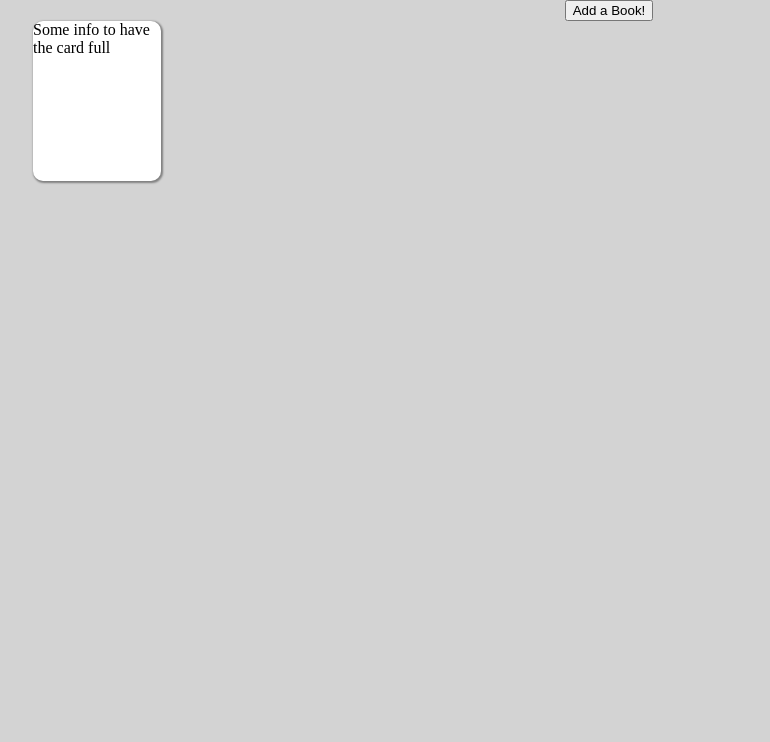
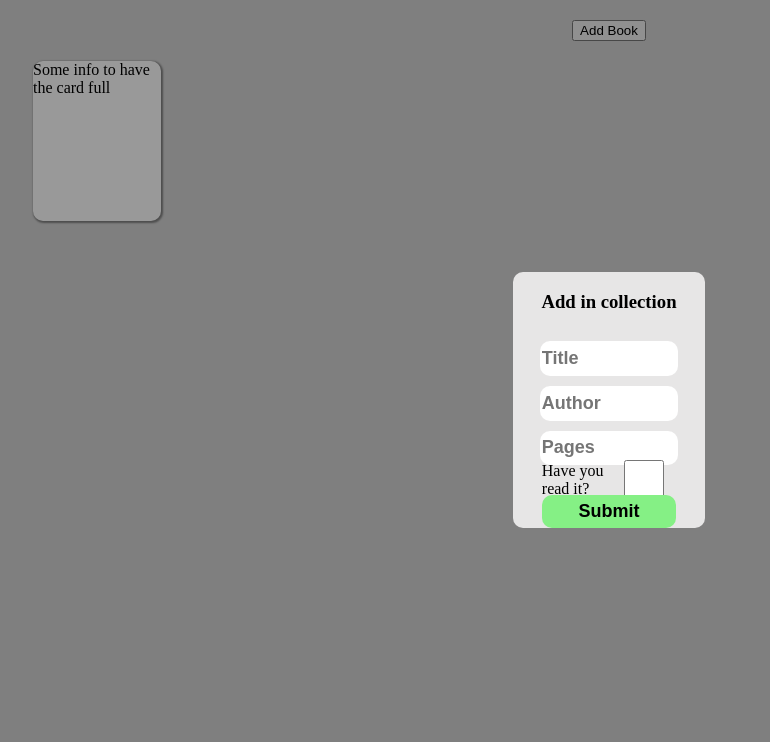
Before and after one commit to LittleDonkey146/library, a plain HTML site: page index.html in a window 1280 px wide. Shown: the top 742 px of the page, without its empty margins (31-801 px from the left). Drawn offline with Linux system fonts and the light colour scheme.

Commit message:
popup structure done

```diff
--- a/index.html
+++ b/index.html
@@ -10,15 +10,33 @@
     <link rel="icon" type="image/x-icon" href="images/favicon/favicon.ico">
 </head>
 <body>
+    <div class="popup">
+        <div class="popup-content">
+            <div class="popup-card">
+                <h3>Add in collection</h3>
+                <input type="text" id="title" name="title" placeholder="Title" required
+                maxlength="100">
+                <input type="text" id="author" name="author" placeholder="Author"required
+                maxlength="100">
+                <input type="number" id="pages" name="pages" placeholder="Pages" required
+                maxlength="5">
+                <div>
+                    <label for="read">Have you read it?</label>
+                    <input type="checkbox" id="read" name="read-book">
+                </div>
+                <input class="submit" type="submit">
+            </div>
+        </div>
+    </div>
     <div class="addbtn">
-        <button class="add-book">Add a Book!</button>
+        <button class="add-book">Add Book</button>
     </div>
     <div class="cards-box">
         <div class="cards">Some info to have the card full</div>
     </div>
     <footer>
         <div>
-            Copyright © 2022 LittleDonkey146
+            <p>Copyright © 2022 LittleDonkey146</p>
             <a href="https://github.com/LittleDonkey146" target="_blank"><img alt="GitHub Logo" src="images/git-github-hub-repository-icon-813483.png"></a>
         </div>
     </footer>
--- a/script.js
+++ b/script.js
@@ -1,9 +1,13 @@
 let library = [];
 
+const doc = document.querySelector("body");
 const addBook = document.querySelector(".add-book");
 const cardBox = document.querySelector(".cards-box");
+const popupBtn = document.querySelector(".popup");
+const submitBtn = document.querySelector(".submit");
 
 addBook.addEventListener('click', newBook);
+submitBtn.addEventListener('click', closePopup);
 
 function Book(title, author, pages, read) {
     this.title = title;
@@ -20,9 +24,8 @@ function addBookToLibrary(newBook) {
 }
 
 function newBook() {
-    let answer = new Book(prompt("title"), prompt("author"), prompt("pages"), prompt("yes/no"));
-    addBookToLibrary(answer);
-    addBookToPage(answer);
+    popupBtn.style.display = "block";
+    ;
 }
 
 function readLibrary() {
@@ -32,11 +35,18 @@ function readLibrary() {
 }
 
 function addBookToPage(book) {
-    const newnewBook = document.createElement('div');
-    newnewBook.classList.add('cards');
-    newnewBook.textContent = `Title: ${book.title}`
+    const newBook = document.createElement('div');
+    const newBookElement = document.createElement('p');
+    newBook.classList.add('cards');
+    newBookElement.textContent = `Title: ${book.title}`
     + ` Author: ${book.author}`
     + ` Pages: ${book.pages}`
     + ` Did you read it? ${book.read}`;
-    cardBox.appendChild(newnewBook);
+    cardBox.appendChild(newBook);
+    newBook.appendChild(newBookElement);
 }
+
+function closePopup() {
+
+    popupBtn.style.display = "none";
+}
--- a/style.css
+++ b/style.css
@@ -14,6 +14,7 @@ body {
 }
 
 .addbtn {
+    margin: 20px;
     display: flex;
     align-items: center;
     justify-content: center;
@@ -39,6 +40,68 @@ body {
     border-radius: 10px;
 }
 
+.popup {
+    display: block;
+    position: absolute;
+    height: 100%;
+    width: 100%;
+    background-color: rgba(0, 0, 0, 0.4);
+    top: 0;
+    left: 0;
+    color: white;
+    z-index: 999;
+}
+
+.popup-content {
+    height: 100%;
+    width: 100%;
+    display: flex;
+    justify-content: center;
+    align-items: center;
+}
+
+.popup-card {
+    height: 20vw;
+    width: 15vw;
+    background-color: rgb(231, 230, 230);
+    box-shadow: 1px 1px 2px 1px gray;
+    border-radius: 10px;
+    color: black;
+    display: flex;
+    align-items: center;
+    justify-content: space-around;
+    flex-direction: column;
+    gap: 10px;
+}
+
+.popup-card input {
+    font-weight: bold;
+    font-size: 18px;
+}
+
+.popup-card input{
+    width: 70%;
+    height: 40px;
+    border: 0px;
+    border-radius: 10px;
+}
+
+.popup-card div {
+    display: flex;
+    width: 70%;
+    height: 10px;
+    align-items: center;
+    justify-content: center;
+}
+
+.popup-card .submit {
+    background-color: rgb(133, 240, 133);
+}
+
+.popup-card .submit:hover {
+    background-color: rgb(111, 211, 111);
+}
+
 footer {
     display: flex;
     position: absolute;
@@ -48,6 +111,10 @@ footer {
 }
 
 footer div {
+    display: flex;
+    align-items: center;
+    justify-content: center;
+    gap: 10px;
     margin: auto auto;
 }
 
```
